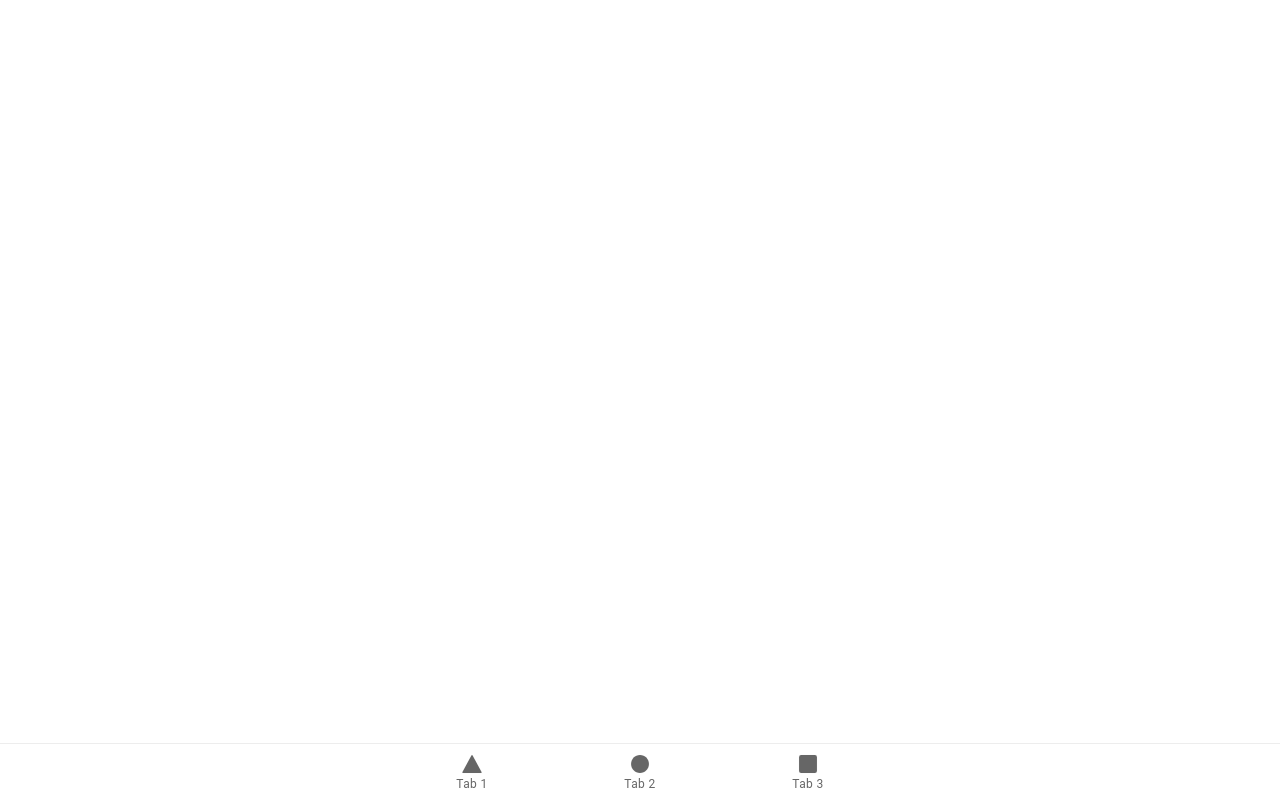
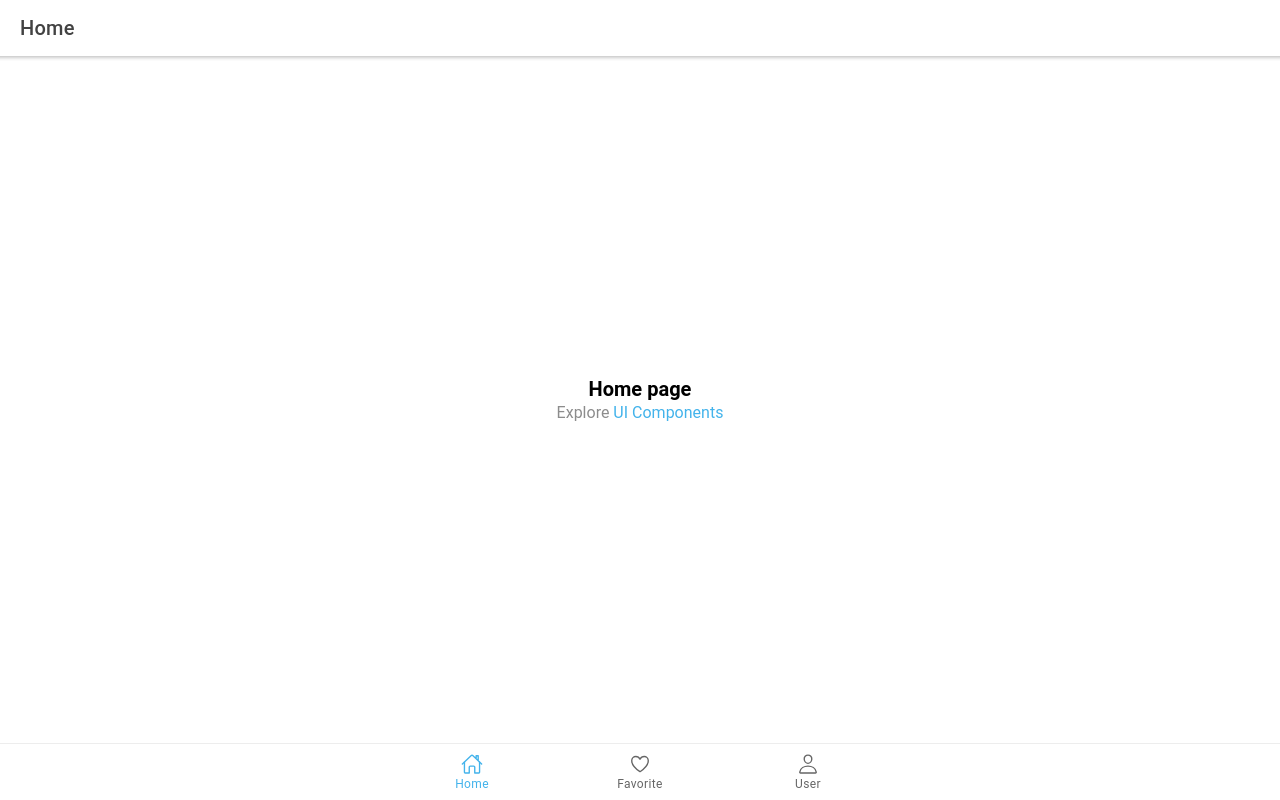
Before and after one commit to TECoding/FETEC-APP, a React (Create React App) app in the folder fetec-gda/: page /home in a window 1280 px wide. Built offline with nearby package versions, Linux system fonts and the light colour scheme.

Commit message:
Pages names changed
- Changed menu icons

```diff
--- a/fetec-gda/src/App.tsx
+++ b/fetec-gda/src/App.tsx
@@ -9,10 +9,10 @@ import {
   IonTabs,
 } from '@ionic/react';
 import { IonReactRouter } from '@ionic/react-router';
-import { ellipse, square, triangle } from 'ionicons/icons';
-import Tab1 from './pages/Tab1';
-import Tab2 from './pages/Tab2';
-import Tab3 from './pages/Tab3';
+import { homeOutline, heartOutline, personOutline } from 'ionicons/icons';
+import Home from './pages/Home';
+import Tab2 from './pages/Favorite';
+import Tab3 from './pages/User';
 
 /* Core CSS required for Ionic components to work properly */
 import '@ionic/react/css/core.css';
@@ -38,31 +38,31 @@ const App: React.FC = () => (
     <IonReactRouter>
       <IonTabs>
         <IonRouterOutlet>
-          <Route exact path="/tab1">
-            <Tab1 />
+          <Route exact path="/home">
+            <Home />
           </Route>
-          <Route exact path="/tab2">
+          <Route exact path="/favorite">
             <Tab2 />
           </Route>
-          <Route path="/tab3">
+          <Route path="/user">
             <Tab3 />
           </Route>
           <Route exact path="/">
-            <Redirect to="/tab1" />
+            <Redirect to="/home" />
           </Route>
         </IonRouterOutlet>
         <IonTabBar slot="bottom">
-          <IonTabButton tab="tab1" href="/tab1">
-            <IonIcon icon={triangle} />
-            <IonLabel>Tab 1</IonLabel>
+          <IonTabButton tab="home" href="/home">
+            <IonIcon icon={homeOutline} />
+            <IonLabel>Home</IonLabel>
           </IonTabButton>
-          <IonTabButton tab="tab2" href="/tab2">
-            <IonIcon icon={ellipse} />
-            <IonLabel>Tab 2</IonLabel>
+          <IonTabButton tab="favorite" href="/favorite">
+            <IonIcon icon={heartOutline} />
+            <IonLabel>Favorite</IonLabel>
           </IonTabButton>
-          <IonTabButton tab="tab3" href="/tab3">
-            <IonIcon icon={square} />
-            <IonLabel>Tab 3</IonLabel>
+          <IonTabButton tab="user" href="/user">
+            <IonIcon icon={personOutline} />
+            <IonLabel>User</IonLabel>
           </IonTabButton>
         </IonTabBar>
       </IonTabs>
--- a/fetec-gda/src/pages/Tab1.tsx
+++ b/fetec-gda/src/pages/Favorite.tsx
@@ -1,25 +1,25 @@
 import { IonContent, IonHeader, IonPage, IonTitle, IonToolbar } from '@ionic/react';
 import ExploreContainer from '../components/ExploreContainer';
-import './Tab1.css';
+import './Favorite.css';
 
-const Tab1: React.FC = () => {
+const Favorite: React.FC = () => {
   return (
     <IonPage>
       <IonHeader>
         <IonToolbar>
-          <IonTitle>Tab 1</IonTitle>
+          <IonTitle>Favorite</IonTitle>
         </IonToolbar>
       </IonHeader>
       <IonContent fullscreen>
         <IonHeader collapse="condense">
           <IonToolbar>
-            <IonTitle size="large">Tab 1</IonTitle>
+            <IonTitle size="large">Favorite</IonTitle>
           </IonToolbar>
         </IonHeader>
-        <ExploreContainer name="Tab 1 page" />
+        <ExploreContainer name="Favorite page" />
       </IonContent>
     </IonPage>
   );
 };
 
-export default Tab1;
+export default Favorite;
--- a/fetec-gda/src/pages/Tab2.tsx
+++ b/fetec-gda/src/pages/Home.tsx
@@ -1,25 +1,25 @@
 import { IonContent, IonHeader, IonPage, IonTitle, IonToolbar } from '@ionic/react';
 import ExploreContainer from '../components/ExploreContainer';
-import './Tab2.css';
+import './Home.css';
 
-const Tab2: React.FC = () => {
+const Home: React.FC = () => {
   return (
     <IonPage>
       <IonHeader>
         <IonToolbar>
-          <IonTitle>Tab 2</IonTitle>
+          <IonTitle>Home</IonTitle>
         </IonToolbar>
       </IonHeader>
       <IonContent fullscreen>
         <IonHeader collapse="condense">
           <IonToolbar>
-            <IonTitle size="large">Tab 2</IonTitle>
+            <IonTitle size="large">Home</IonTitle>
           </IonToolbar>
         </IonHeader>
-        <ExploreContainer name="Tab 2 page" />
+        <ExploreContainer name="Home page" />
       </IonContent>
     </IonPage>
   );
 };
 
-export default Tab2;
+export default Home;
--- a/fetec-gda/src/pages/Tab3.tsx
+++ b/fetec-gda/src/pages/User.tsx
@@ -1,25 +1,25 @@
 import { IonContent, IonHeader, IonPage, IonTitle, IonToolbar } from '@ionic/react';
 import ExploreContainer from '../components/ExploreContainer';
-import './Tab3.css';
+import './User.css';
 
-const Tab3: React.FC = () => {
+const User: React.FC = () => {
   return (
     <IonPage>
       <IonHeader>
         <IonToolbar>
-          <IonTitle>Tab 3</IonTitle>
+          <IonTitle>User</IonTitle>
         </IonToolbar>
       </IonHeader>
       <IonContent fullscreen>
         <IonHeader collapse="condense">
           <IonToolbar>
-            <IonTitle size="large">Tab 3</IonTitle>
+            <IonTitle size="large">User</IonTitle>
           </IonToolbar>
         </IonHeader>
-        <ExploreContainer name="Tab 3 page" />
+        <ExploreContainer name="User page" />
       </IonContent>
     </IonPage>
   );
 };
 
-export default Tab3;
+export default User;
```
Also changed, not shown: fetec-gda/src/pages/Favorite.css (added), fetec-gda/src/pages/Home.css (added), fetec-gda/src/pages/Tab1.css (deleted), fetec-gda/src/pages/Tab2.css (deleted), fetec-gda/src/pages/Tab3.css (deleted), fetec-gda/src/pages/User.css (added).
